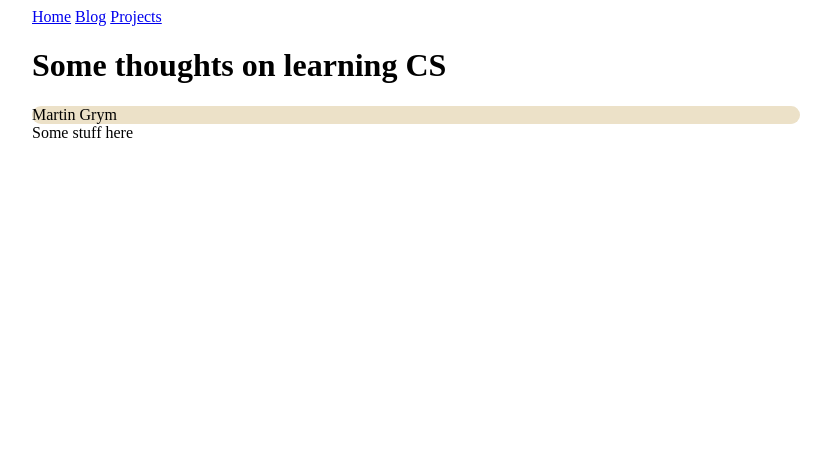
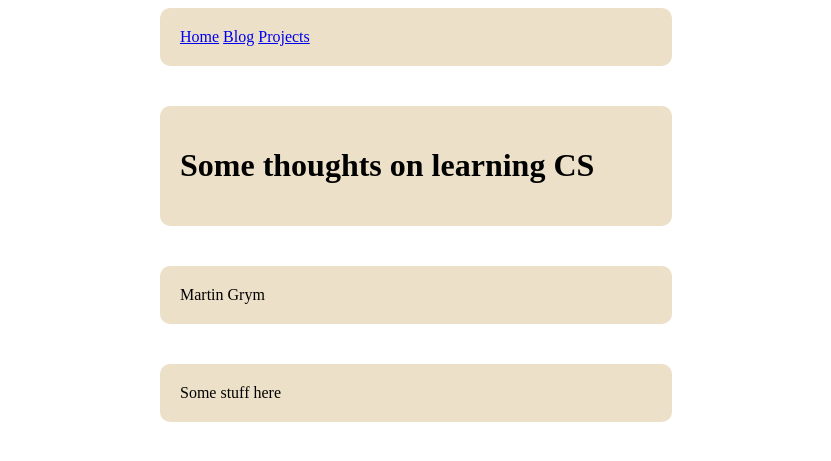
Before and after one commit to Gray-lab/Blog, a Django app: page /blog/ in a window 1280 px wide. Shown: the top 461 px of the page, without its empty margins (224-1055 px from the left). Run offline with Django 4.2, Linux system fonts and the light colour scheme.

Commit message:
css updates

```diff
--- a/graylab/blog/static/blog/styles.css
+++ b/graylab/blog/static/blog/styles.css
@@ -1,11 +1,36 @@
 body {
-  margin-left: 20%;
-  margin-right: 20%;
+  margin-left: 30%;
+  margin-right: 30%;
+
+}
+
+nav {
+  padding: 20px;
+  background-color: rgb(236, 225, 200);
+  border-radius: 10px;
+}
+
+header {
+  padding: 20px;
+  background-color: rgb(236, 225, 200);
+  border-radius: 10px;
+  margin-top: 40px;
+  margin-bottom: 40px;
+
 }
 
 section {
+  padding: 20px;
   background-color: rgb(236, 225, 200);
-  border-radius: 40px;
+  border-radius: 10px;
+  margin-top: 40px;
+  margin-bottom: 40px;
+}
+
+footer {
+  padding: 20px;
+  background-color: rgb(236, 225, 200);
+  border-radius: 10px;
 }
 
 #column {
```
